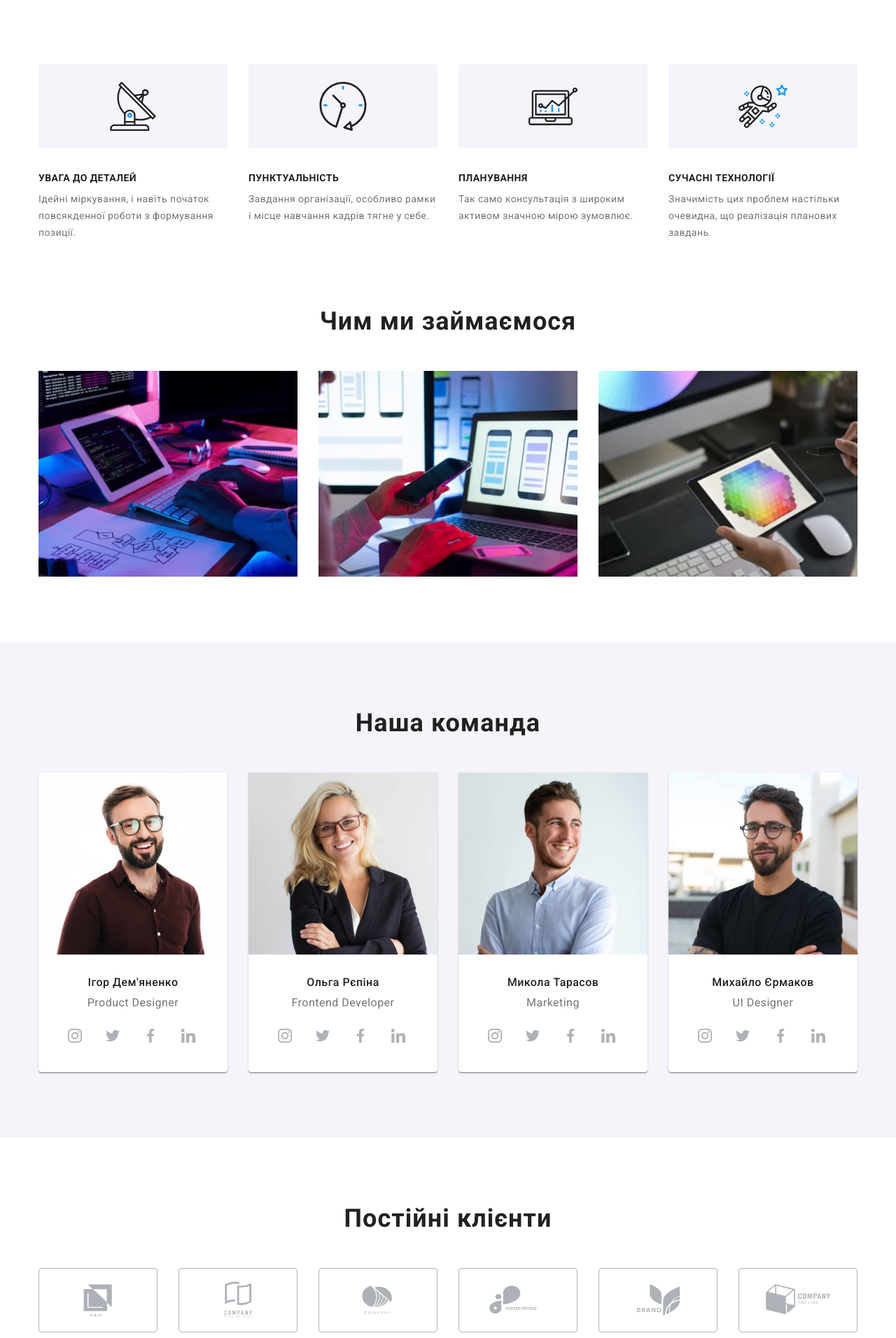
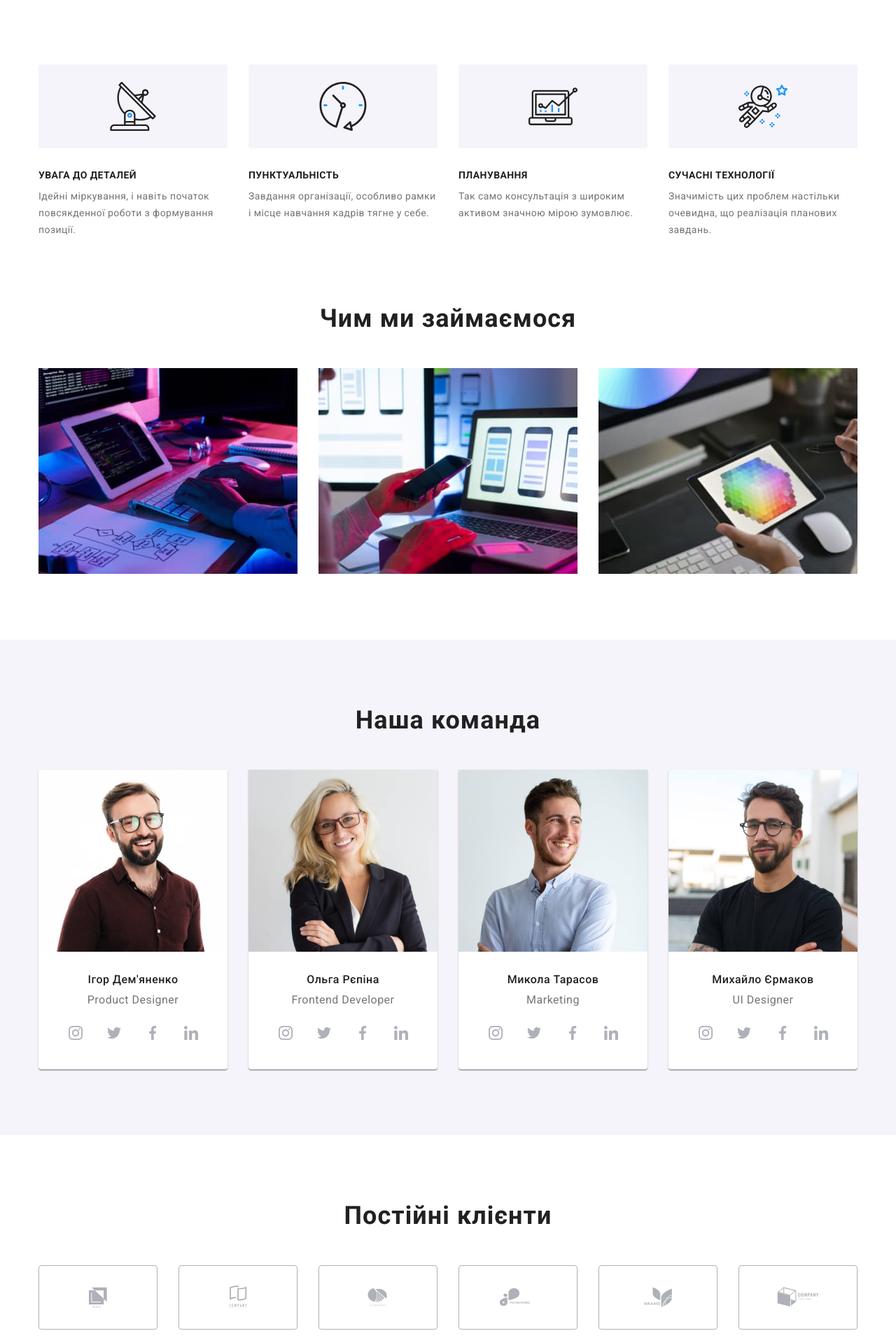
Before and after one commit to MelnykY/goit-markup-hw-04, a plain HTML site: page index.html in a window 1280 px wide. Shown: the part 684-2596 px from the top of the page at 70% size. Drawn offline with Linux system fonts and the light colour scheme.

Commit message:
clients list / footer socials updates

```diff
--- a/css/styles.css
+++ b/css/styles.css
@@ -199,7 +199,7 @@ header contacts
     display: flex;
     align-items: center;
     width: 16px;
-    fill: solid var(--main-color);
+    fill: 1px var(--main-color);
     margin-bottom: 2px;
 }
 
@@ -218,12 +218,12 @@ index-page
 .hero {
     background-color: var(--banner-bg-color);
     background-position: center;
-    background-size: contain ;
+    background-size: cover;
     background-repeat: no-repeat;
     background-image: linear-gradient(var(--banner-gradient), var(--banner-gradient)), url('../img/hero-bg-img.jpg');
     text-align: center;
     padding: 200px 0;
-    max-width: 1600рх;
+    max-width: 1600px;
 }
 
 .hero-heading {
@@ -281,11 +281,20 @@ index-page
     width: 270px;
 }
 
-.features-icon {
-    padding: 25px 100px;
+.features-icon-box {
+    width: 270px;
+    height: 120px;
+    background-color: var(--secondary-bg-color);
     margin-bottom: 30px;
-    background-color: var(--secondary-bg-color);
+    display: flex;
+    align-items: center;
+    justify-content: center;
+    border-radius: 4px;
 }
+
+
+/*.features-icon {}*/
+
 
 .features-list-item-heading {
     font-size: 14px;
@@ -402,8 +411,6 @@ index-page
     justify-content: space-around;
     align-items: center;
     gap: 10px;
-    width: 206px;
-    height: 44px;
 }
 
 /*team-icon-list-item {}*/
@@ -463,13 +470,35 @@ clients
 }
 
 .clients-list {
+    display: flex;
+    align-items: center;
+    justify-content: center;
     gap: 30px;
 }
 
-/*.clients-list-item {}*/
+.clients-list-item {
+    width: 170px;
+    height: 92px;
+}
 
-.clients-icon:hover .clients-item-link,
-.clients-icon:focus .clients-item-link {
+.clients-item-link {
+    display: flex;
+    justify-content: center;
+    align-items: center;
+    width: 100%;
+    height: 100%;
+    border: 1px solid var(--icon-bg-color);
+    border-radius: 4px;
+}
+
+.clients-icon {
+    fill: var(--icon-bg-color);
+    width: 106px;
+    height: 60px;
+}
+
+.clients-item-link:hover,
+.clients-item-link:focus {
     fill: var(--accent-color);
     border-color: var(--accent-color);
 }
@@ -478,14 +507,6 @@ clients
 .clients-item-link:focus .clients-icon {
     fill: var(--accent-color);
     border-color: var(--accent-color);
-}
-
-.clients-icon {
-    width: 170px;
-    height: 92px;
-    border: 1px solid var(--icon-bg-color);
-    border-radius: 4px;
-    fill: var(--icon-bg-color);
 }
 
 /*===============
@@ -498,11 +519,10 @@ portfolio-page
     display: flex;
     justify-content: center;
     gap: 8px;
+    margin-bottom: 50px;
 }
 
-.portfolio-buttons-list-box {
-    margin-bottom: 34px;
-}
+/*.portfolio-buttons-list-box {}*/
 
 /*.portfolio-button {}*/
 
@@ -526,8 +546,8 @@ portfolio-page
     background-color: var(--btn-filter-color);
     color: var(--white-color);
     box-shadow: 0px 3px 1px rgba(0, 0, 0, 0.1),
-    0px 1px 2px rgba(0, 0, 0, 0.08),
-    0px 2px 2px rgba(0, 0, 0, 0.12);
+        0px 1px 2px rgba(0, 0, 0, 0.08),
+        0px 2px 2px rgba(0, 0, 0, 0.12);
 }
 
 .portfolio-projects-list {
@@ -540,13 +560,16 @@ portfolio-page
     flex-basis: calc((100% - var(var(--indent)) * var(--items) - 1)) / var(--items);
 }
 
-/*.portfolio-link {}*/
+.portfolio-link {
+    display: block;
+}
 
-.portfolio-project:hover {
+.portfolio-link:hover,
+.portfolio-link:focus {
     border: 1px var(--project-border-color);
     box-shadow: 0px 1px 1px rgba(0, 0, 0, 0.12),
-    0px 4px 4px rgba(0, 0, 0, 0.06),
-    1px 4px 6px rgba(0, 0, 0, 0.16);
+        0px 4px 4px rgba(0, 0, 0, 0.06),
+        1px 4px 6px rgba(0, 0, 0, 0.16);
 }
 
 .portfolio-project-text {
@@ -586,6 +609,7 @@ footer
 
 .footer-container {
     display: flex;
+    align-items: baseline;
     padding-top: 60px;
     padding-bottom: 60px;
     gap: 70px;
@@ -625,9 +649,7 @@ footer
     font-style: normal;
 }
 
-.footer-socials {
-    padding-top: 12px;
-}
+.footer-socials {}
 
 .footer-socials-heading {
     font-size: 14px;
@@ -643,7 +665,8 @@ footer
     gap: 10px;
 }
 
-.footer-socials-item, .footer-socials-link  {
+.footer-socials-item,
+.footer-socials-link {
     width: 44px;
     height: 44px;
     background-color: #ffffff10;
@@ -660,7 +683,7 @@ footer
 
 .footer-socials-link:hover,
 .footer-socials-link:focus {
-background-color: var(--accent-color);
+    background-color: var(--accent-color);
 }
 
 
--- a/index.html
+++ b/index.html
@@ -42,12 +42,12 @@
             <ul class="header-contacts-list list">
                 <li class="header-contacts-box">
                     <a class="header-contacts-list-item link" href="mailto:info@devstudio.com">
-                        <svg class="contacts-icon" wight="16" height="12">
+                        <svg class="contacts-icon" widht="16" height="12">
                             <use href="./img/icons.svg/symbol-defs.svg#icon-envelope"></use>
                         </svg>info@devstudio.com</a>
                 </li>
                 <li class="header-contacts-box"><a class="header-contacts-list-item link" href="tel:+380961111111">
-                        <svg class="contacts-icon" wight="10" height="16">
+                        <svg class="contacts-icon" widht="10" height="16">
                             <use href="./img/icons.svg/symbol-defs.svg#icon-smartphone"></use>
                         </svg>+38 096 111 11 11</a>
                 </li>
@@ -75,9 +75,9 @@
                 </h2>
                 <ul class="features-list list">
                     <li class="features-list-item">
-                        <svg class="features-icon" width="270" height="120">
-                            <use href="./img/icons.svg/symbol-defs.svg#icon-antenna"></use>
-                        </svg>
+                        <div class="features-icon-box"><svg class="features-icon" width="70" height="70">
+                                <use href="./img/icons.svg/symbol-defs.svg#icon-antenna"></use>
+                            </svg></div>
                         <h3 class="features-list-item-heading">
                             Увага до деталей
                         </h3>
@@ -86,9 +86,9 @@
                         </p>
                     </li>
                     <li class="features-list-item">
-                        <svg class="features-icon" width="270" height="120">
-                            <use href="./img/icons.svg/symbol-defs.svg#icon-clock"></use>
-                        </svg>
+                        <div class="features-icon-box"><svg class="features-icon" width="70" height="70">
+                                <use href="./img/icons.svg/symbol-defs.svg#icon-clock"></use>
+                            </svg></div>
                         <h3 class="features-list-item-heading">
                             Пунктуальність
                         </h3>
@@ -97,9 +97,9 @@
                         </p>
                     </li>
                     <li class="features-list-item">
-                        <svg class="features-icon" width="270" height="120">
-                            <use href="./img/icons.svg/symbol-defs.svg#icon-diagram"></use>
-                        </svg>
+                        <div class="features-icon-box"><svg class="features-icon" width="70" height="70">
+                                <use href="./img/icons.svg/symbol-defs.svg#icon-diagram"></use>
+                            </svg></div>
                         <h3 class="features-list-item-heading">
                             Планування
                         </h3>
@@ -108,9 +108,9 @@
                         </p>
                     </li>
                     <li class="features-list-item">
-                        <svg class="features-icon" width="270" height="120">
-                            <use href="./img/icons.svg/symbol-defs.svg#icon-astronaut"></use>
-                        </svg>
+                        <div class="features-icon-box"><svg class="features-icon" width="70" height="70">
+                                <use href="./img/icons.svg/symbol-defs.svg#icon-astronaut"></use>
+                            </svg></div>
                         <h3 class="features-list-item-heading">
                             Сучасні технології
                         </h3>
@@ -161,19 +161,23 @@
                             </p>
                             <ul class="team-icon-list list">
                                 <li class="team-icon-list-item"><a class="team-item-link link" href="#" target="_self"
-                                        rel="noopener noreferrer" aria-label="Instagram"><svg class="team-icon" width="20" height="20">
+                                        rel="noopener noreferrer" aria-label="Instagram"><svg class="team-icon"
+                                            width="20" height="20">
                                             <use href="./img/icons.svg/symbol-defs.svg#icon-instagram"></use>
                                         </svg></a></li>
                                 <li class="team-icon-list-item"><a class="team-item-link link" href="#" target="_self"
-                                        rel="noopener noreferrer" aria-label="Twitter"><svg class="team-icon" width="20" height="20">
+                                        rel="noopener noreferrer" aria-label="Twitter"><svg class="team-icon" width="20"
+                                            height="20">
                                             <use href="./img/icons.svg/symbol-defs.svg#icon-twitter"></use>
                                         </svg></a></li>
                                 <li class="team-icon-list-item"><a class="team-item-link link" href="#" target="_self"
-                                        rel="noopener noreferrer" aria-label="Facebook"><svg class="team-icon" width="20" height="20">
+                                        rel="noopener noreferrer" aria-label="Facebook"><svg class="team-icon"
+                                            width="20" height="20">
                                             <use href="./img/icons.svg/symbol-defs.svg#icon-facebook"></use>
                                         </svg></a></li>
                                 <li class="team-icon-list-item"><a class="team-item-link link" href="#" target="_self"
-                                        rel="noopener noreferrer" aria-label="Linkedin"><svg class="team-icon" width="20" height="20">
+                                        rel="noopener noreferrer" aria-label="Linkedin"><svg class="team-icon"
+                                            width="20" height="20">
                                             <use href="./img/icons.svg/symbol-defs.svg#icon-linkedin"></use>
                                         </svg></a></li>
                             </ul>
@@ -288,8 +292,8 @@
                             </svg></a>
                     </li>
                     <li class="clients-list-item"><a class="clients-item-link link" href="#" target="_self"
-                            rel="noopener noreferrer" target="_self" rel="noopener noreferrer"><svg class="clients-icon"
-                                width="106" height="60">
+                            rel="noopener noreferrer" rel="noopener noreferrer"><svg class="clients-icon" width="106"
+                                height="60">
                                 <use href="./img/icons.svg/symbol-defs.svg#icon-Client-3"></use>
                             </svg></a>
                     </li>
```
